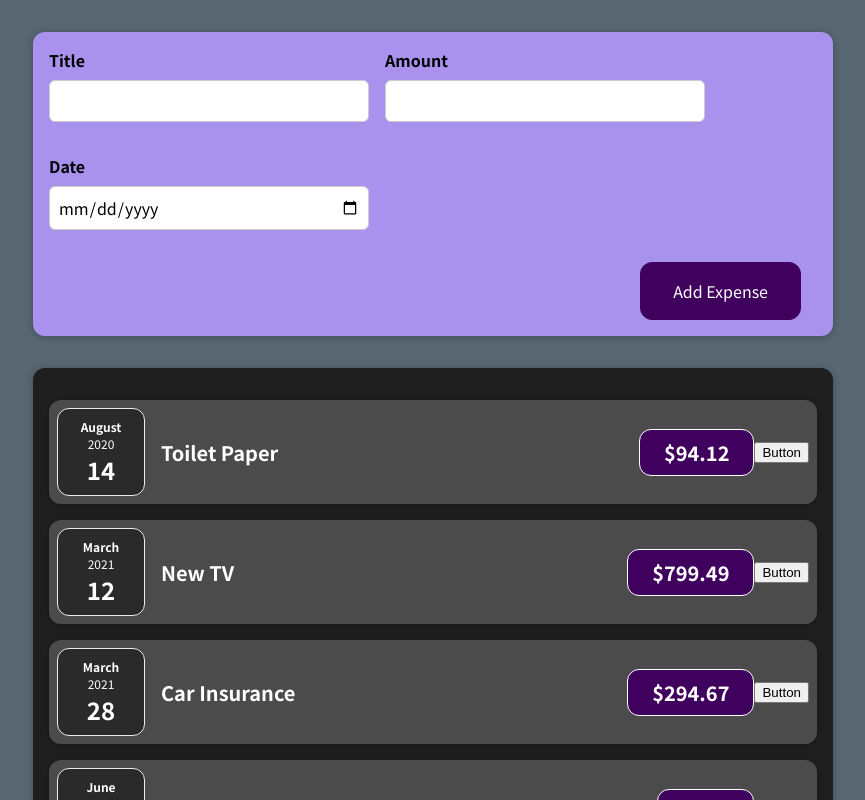
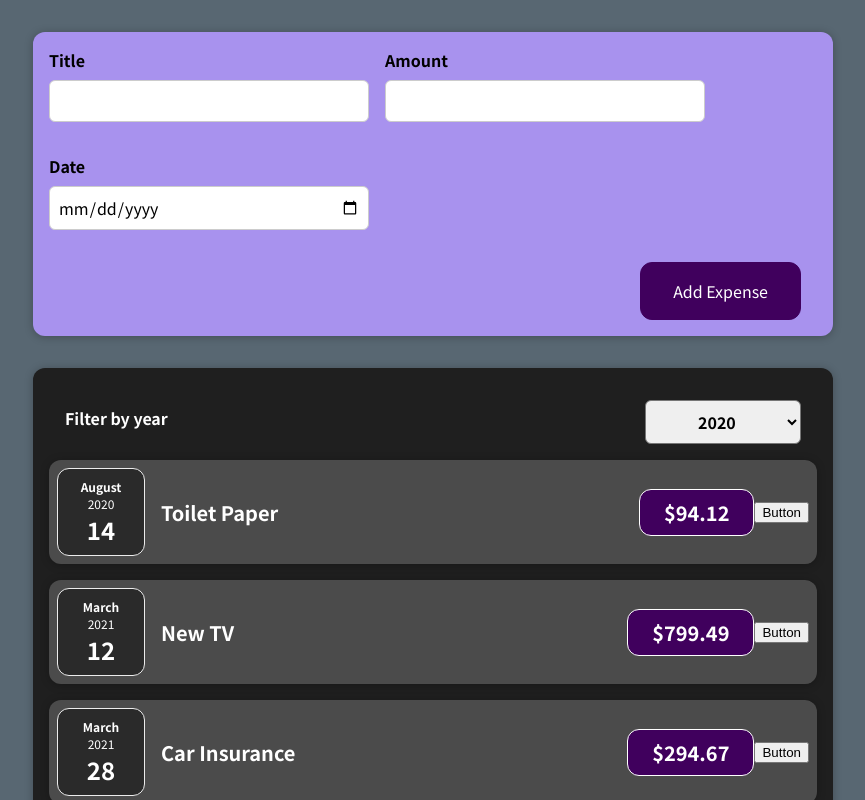
Before and after one commit to AsthaSrivastava8/react-udemy, a React (Create React App) app in the folder react-udemy/: page / in a window 1280 px wide. Shown: the top 800 px of the page, without its empty margins (207-1072 px from the left). Built offline with nearby package versions, Linux system fonts and the light colour scheme.

Commit message:
Added filters

```diff
--- a/react-udemy/src/App.js
+++ b/react-udemy/src/App.js
@@ -2,7 +2,7 @@
 import NewExpense from "./components/NewExpense/NewExpense";
 
 function App() {
-  const expenses = [
+  let expenses = [
     {
       id: "e1",
       title: "Toilet Paper",
@@ -23,11 +23,17 @@
       date: new Date(2021, 5, 12),
     },
   ];
+
+  const addExpenseHandler = (expense) => {
+    console.log(expense);
+  };
+
   return (
     <div>
       <div>
-        <NewExpense />
+        <NewExpense onAddExpense={addExpenseHandler} />
       </div>
+
       <div>
         <Expenses expenses={expenses} />
       </div>
--- a/react-udemy/src/components/Expenses/Expenses.js
+++ b/react-udemy/src/components/Expenses/Expenses.js
@@ -1,10 +1,24 @@
+import { useState } from "react";
+
 import "./Expenses.css";
 import ExpenseItem from "./ExpenseItem";
 import Card from "../UI/Card";
+import ExpensesFilter from "./ExpensesFilter";
 
 const Expenses = (props) => {
+  const [filteredYear, setFilteredYear] = useState("2020");
+
+  const filterChangeHandler = (selectedYear) => {
+    setFilteredYear(selectedYear);
+  };
+
   return (
+    <div>
       <Card className="expenses">
+        <ExpensesFilter
+          selected={filteredYear}
+          onFilterChange={filterChangeHandler}
+        />
         <ExpenseItem
           title={props.expenses[0].title}
           amount={props.expenses[0].amount}
@@ -26,6 +40,7 @@
           date={props.expenses[3].date}
         />
       </Card>
+    </div>
   );
 };
 
--- /dev/null
+++ b/react-udemy/src/components/Expenses/ExpensesFilter.css
@@ -0,0 +1,24 @@
+.expenses-filter {
+  color: white;
+  padding: 0 1rem;
+}
+
+.expenses-filter__control {
+  display: flex;
+  width: 100%;
+  align-items: center;
+  justify-content: space-between;
+  margin: 1rem 0;
+}
+
+.expenses-filter label {
+  font-weight: bold;
+  margin-bottom: 0.5rem;
+}
+
+.expenses-filter select {
+  font: inherit;
+  padding: 0.5rem 3rem;
+  font-weight: bold;
+  border-radius: 6px;
+}
--- /dev/null
+++ b/react-udemy/src/components/Expenses/ExpensesFilter.js
@@ -0,0 +1,25 @@
+import React from "react";
+
+import "./ExpensesFilter.css";
+
+const ExpensesFilter = (props) => {
+  const dropDownChangeHandler = (event) => {
+    props.onFilterChange(event.target.value);
+  };
+
+  return (
+    <div className="expenses-filter">
+      <div className="expenses-filter__control">
+        <label>Filter by year</label>
+        <select value={props.selected} onChange={dropDownChangeHandler}>
+          <option value="2022">2022</option>
+          <option value="2021">2021</option>
+          <option value="2020">2020</option>
+          <option value="2019">2019</option>
+        </select>
+      </div>
+    </div>
+  );
+};
+
+export default ExpensesFilter;
--- a/react-udemy/src/components/NewExpense/ExpenseForm.js
+++ b/react-udemy/src/components/NewExpense/ExpenseForm.js
@@ -1,7 +1,7 @@
 import { useState } from "react";
 import "./ExpenseForm.css";
 
-const ExpenseForm = () => {
+const ExpenseForm = (props) => {
   const [enteredTitle, setEnteredTitle] = useState("");
   const [enteredAmount, setEnteredAmount] = useState("");
   const [enteredDate, setEnteredDate] = useState("");
@@ -55,7 +55,7 @@
       date: new Date(enteredDate),
     };
 
-    console.log(expenseData);
+    props.onSaveExpenseData(expenseData);
     setEnteredTitle("");
     setEnteredAmount("");
     setEnteredDate("");
--- a/react-udemy/src/components/NewExpense/NewExpense.js
+++ b/react-udemy/src/components/NewExpense/NewExpense.js
@@ -1,10 +1,19 @@
 import ExpenseForm from "./ExpenseForm";
 import "./NewExpense.css";
 
-const NewExpense = () => {
+const NewExpense = (props) => {
+  const saveExpenseDataHandler = (enteredExpenseData) => {
+    const expenseData = {
+      ...enteredExpenseData,
+      id: Math.random.toString,
+    };
+
+    props.onAddExpense(expenseData);
+  };
+
   return (
     <div className="new-expense">
-      <ExpenseForm />
+      <ExpenseForm onSaveExpenseData={saveExpenseDataHandler} />
     </div>
   );
 };
```
Lines whose indentation alone changed are shown as unchanged.
